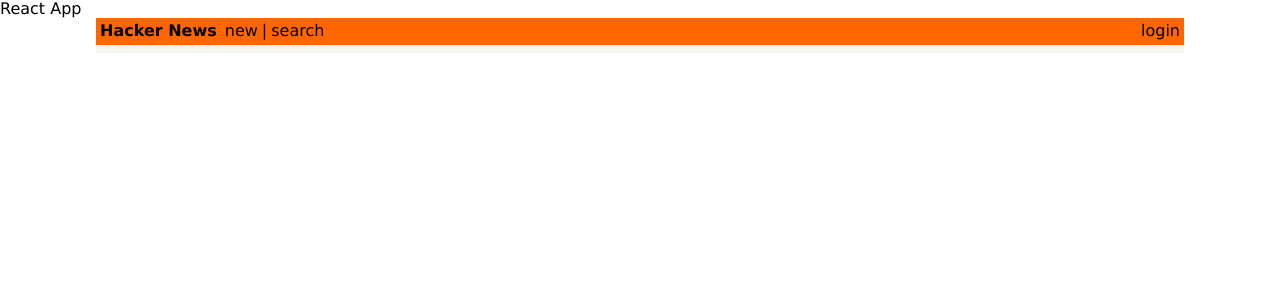
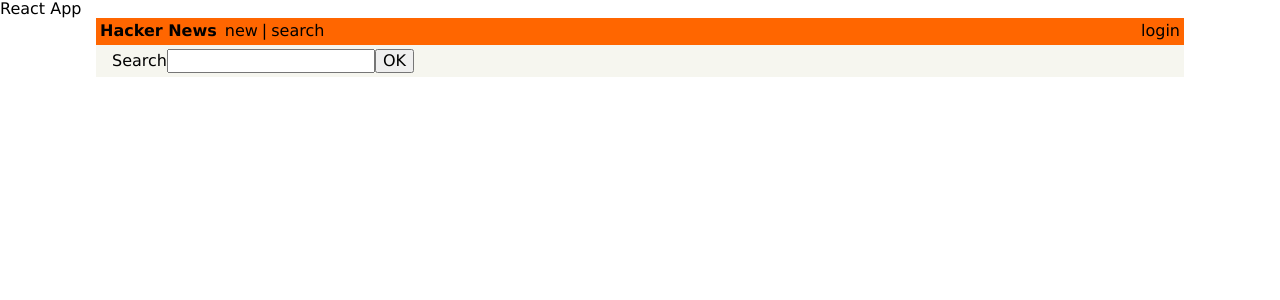
Before and after one commit to mathyasp/react-apollo-tutorial, a React (Create React App) app: page /search in a window 1280 px wide. Shown: the top 300 px of the page. Built offline with nearby package versions, Linux system fonts and the light colour scheme.

Commit message:
Add search for list of links

```diff
--- a/src/components/App.js
+++ b/src/components/App.js
@@ -4,6 +4,7 @@
 import LinkList from './LinkList';
 import { Route, Routes } from 'react-router-dom';
 import Login from './Login';
+import Search from './Search';
 
 const App = () => {
   return (
@@ -17,6 +18,7 @@
             element={<CreateLink/>}
           />
           <Route path="/login" element={<Login/>} />
+          <Route path="/search"element={<Search/>}/>
         </Routes>
       </div>
     </div>
--- /dev/null
+++ b/src/components/Search.js
@@ -0,0 +1,60 @@
+import React, { useState } from 'react';
+import { useLazyQuery, gql } from '@apollo/client';
+import Link from './Link';
+
+const FEED_SEARCH_QUERY = gql`
+  query FeedSearchQuery($filter: String!) {
+    feed(filter: $filter) {
+      id
+      links {
+        id
+        url
+        description
+        createdAt
+        postedBy {
+          id
+          name
+        }
+        votes {
+          id
+          user {
+            id
+          }
+        }
+      }
+    }
+  }
+`;
+
+const Search = () => {
+  const [searchFilter, setSearchFilter] = useState('');
+  const [executeSearch, { data }] = useLazyQuery(
+    FEED_SEARCH_QUERY
+  );
+  return (
+    <>
+      <div>
+        Search
+        <input
+          type="text"
+          onChange={(e) => setSearchFilter(e.target.value)}
+        />
+        <button
+          onClick={() =>
+            executeSearch({
+              variables: { filter: searchFilter }
+            })
+          }
+        >
+          OK
+        </button>
+      </div>
+      {data &&
+        data.feed.links.map((link, index) => (
+          <Link key={link.id} link={link} index={index} />
+        ))}
+    </>
+  );
+};
+
+export default Search;
```
